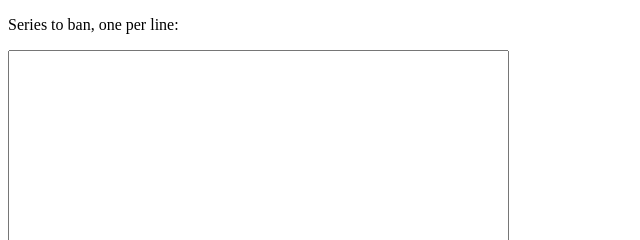
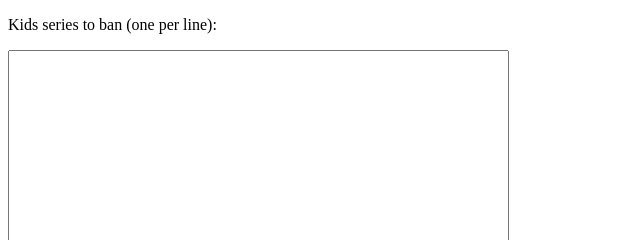
Before and after one commit to ArnaudLigny/Netfix, a browser extension: page src/options.html in a window 1280 px wide. Shown: the top 240 px of the page, 0-640 px from the left. Drawn offline with Linux system fonts and the light colour scheme.

Commit message:
Options Chrome style.

```diff
--- a/src/options.html
+++ b/src/options.html
@@ -4,7 +4,7 @@
     <title>Netfix options</title>
   </head>
 <body>
-  <p>Series to ban, one per line:</p>
+  <p>Kids series to ban (one per line):</p>
   <textarea name="bannedSeries" id="bannedSeries" rows="20" cols="60"></textarea>
   <div id="status"></div>
   <button id="save">Save</button>
```
Also changed, not shown: src/manifest.json.
